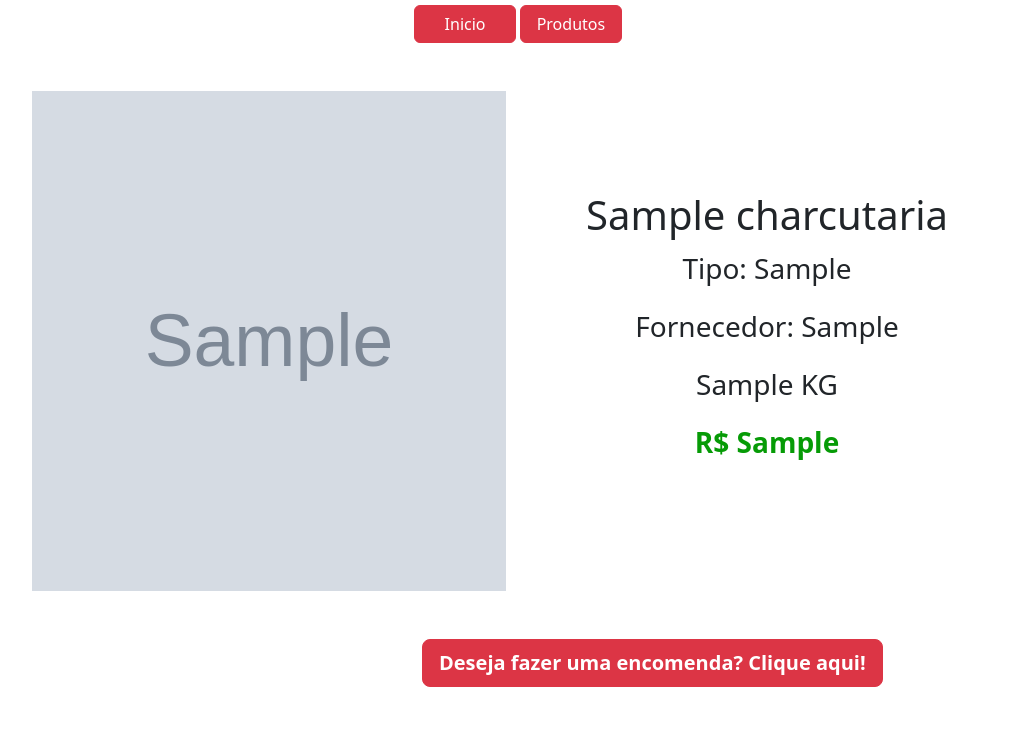
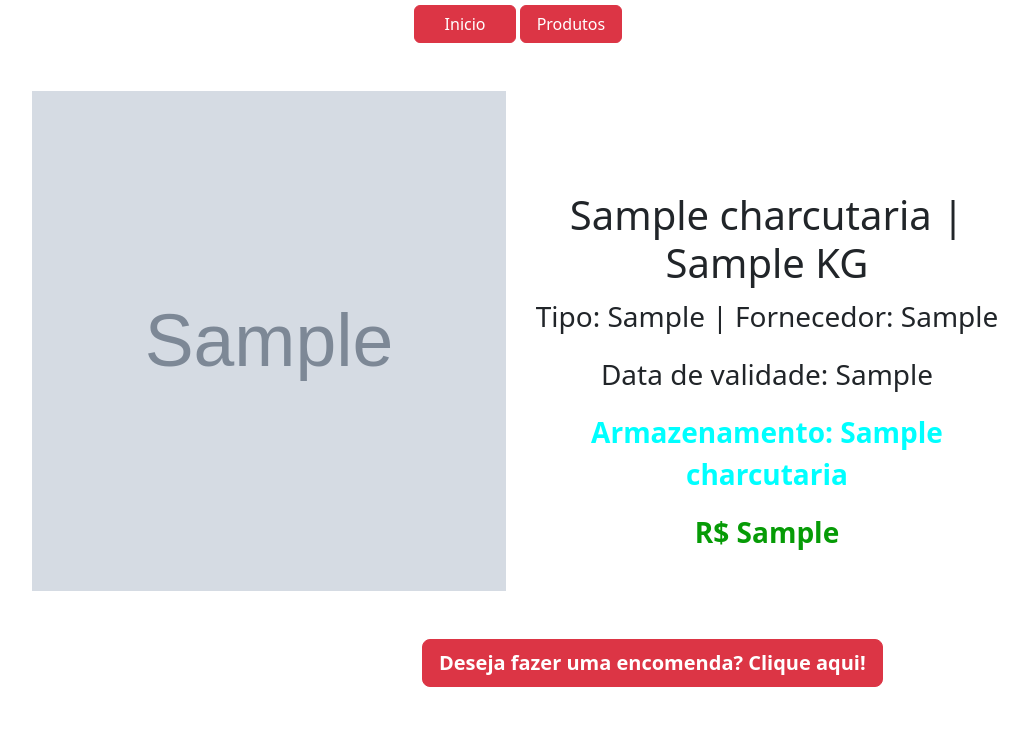
Before and after one commit to enzGL/charcutaria-nobre, a PHP site: page /detalhes.php?id=1 in a window 1280 px wide. Shown: the part 290-1025 px from the top of the page, without its empty margins (122-1150 px from the left). Run offline with PHP 8.4, Linux system fonts and the light colour scheme; tables that the repository leaves empty or names only in its code hold one stand-in row (values such as "Sample post"); grey boxes marked "Sample" are stand-in pictures.

Commit message:
add de mais informações na tela de detalhes

```diff
--- a/detalhes.php
+++ b/detalhes.php
@@ -15,6 +15,8 @@ include "cabecalho.php";
         $tipo = $linha['tipo'];
         $fornecedor = $linha['fornecedor'];
         $peso = $linha['peso_kg'];
+        $validade = $linha['data_validade'];
+        $armazenamento = $linha['armazenamento'];
     ?>
 
         <div class="container">
@@ -23,10 +25,10 @@ include "cabecalho.php";
                     <img src="<?= $foto ?>" class="img-fluid img-formatada-detalhe">
                 </div>
                 <div class="col text-center fs-3" style="margin-top: 100px;">
-                        <h5 class="fs-1"><?= $nome ?></h5>
-                        <p>Tipo: <?= $tipo ?></p>
-                        <p>Fornecedor: <?= $fornecedor ?></p>
-                        <p><?=$peso?> KG</p>
+                        <h5 class="fs-1"><?= $nome ?> | <?=$peso?> KG</h5>
+                        <p>Tipo: <?= $tipo ?> | Fornecedor: <?= $fornecedor ?></p>
+                        <p>Data de validade: <?= $validade ?></p>
+                        <p class="armazenamento">Armazenamento: <?=$armazenamento?></p>
                         <p class="preco">R$ <?=$preco?></p>
                 </div>
             </div>
--- a/style.css
+++ b/style.css
@@ -54,3 +54,7 @@ footer small {
     height: 500px;
     width: 500px    ;
 }
+.armazenamento{
+    color: aqua;
+    font-weight: bold;
+}
```
